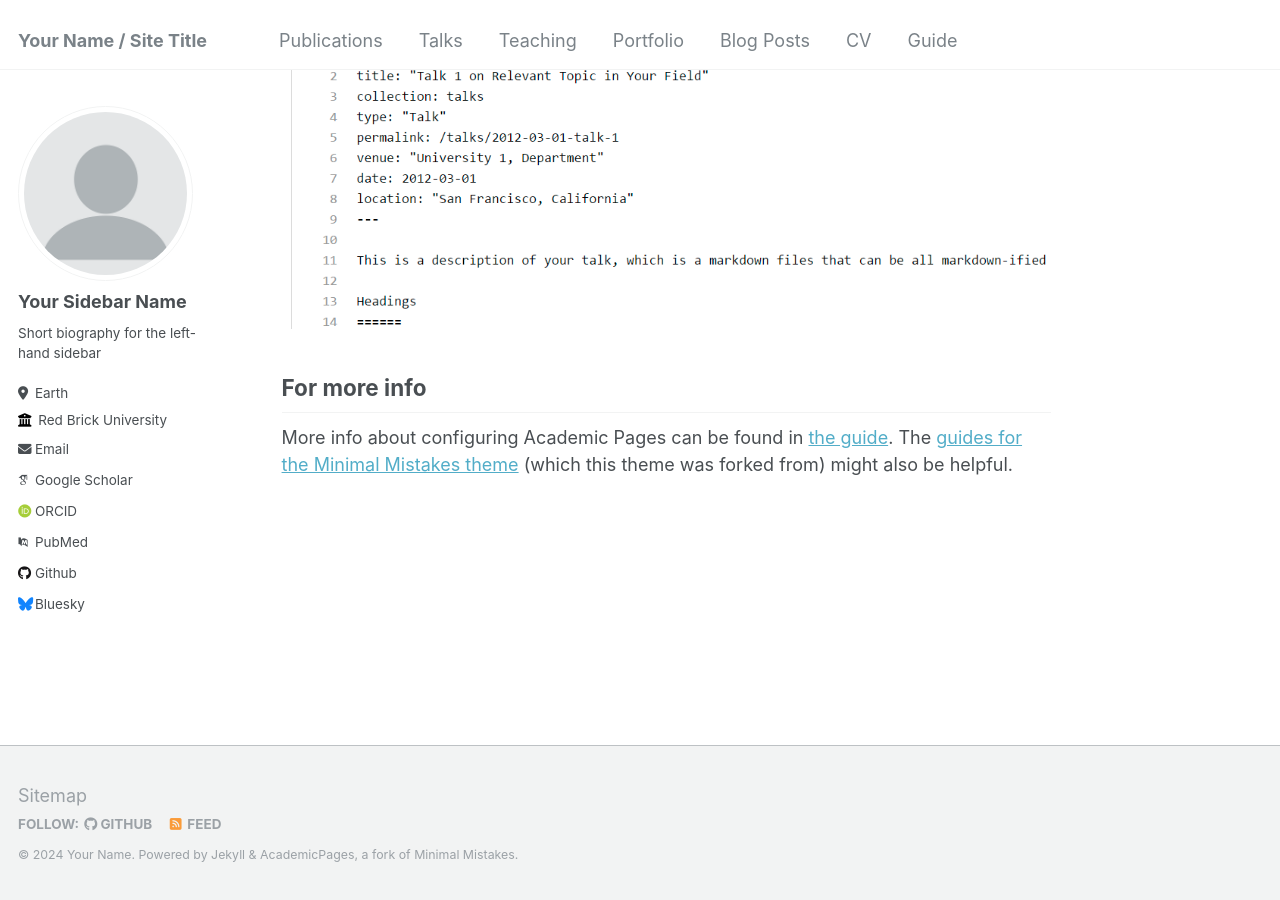
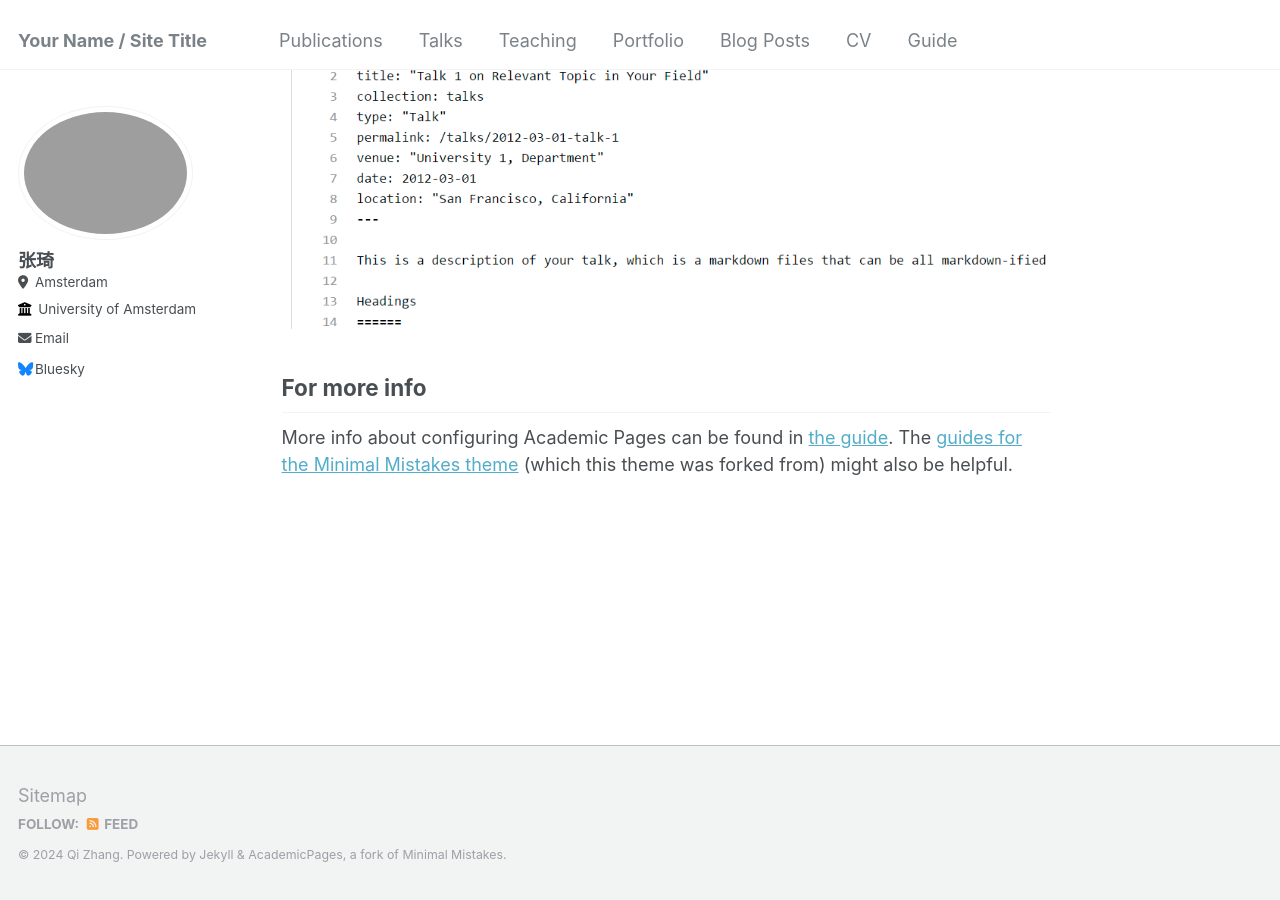
Before and after one commit to archiezq/qizhang.github.io, a Jekyll site: the page built from _pages/about.md, in a window 1280 px wide and 900 px high, scrolled down 2660 px. Built offline with Jekyll 4.4.1, drawn with Linux system fonts in a browser that asks for light colours; some web fonts are replaced.

Commit message:
Update _config.yml
initial commit

```diff
--- a/_config.yml
+++ b/_config.yml
@@ -10,7 +10,7 @@
 locale                   : "en-US"
 title                    : "Your Name / Site Title"
 title_separator          : "-"
-name                     : &name "Your Name"
+name                     : &name "Qi Zhang"
 description              : &description "personal description"
 url                      : https://academicpages.github.io # the base hostname & protocol for your site e.g. "https://mmistakes.github.io"
 baseurl                  : "" # the subpath of your site, e.g. "/blog"
@@ -21,28 +21,28 @@ repository               : "academicpages/academicpages.github.io"
 #               Additional customization can be done by editing /_includes/author-profile.html
 author:
   # Biographic information
-  avatar           : "profile.png"
-  name             : "Your Sidebar Name"
+  avatar           : #"profile.png"
+  name             : "张琦"
   pronouns         : # example: "she/her"
-  bio              : "Short biography for the left-hand sidebar"
-  location         : "Earth"
-  employer         : "Red Brick University"
+  bio              : # "Short biography for the left-hand sidebar"
+  location         : "Amsterdam"
+  employer         : "University of Amsterdam"
   uri              : # URL
-  email            : "none@example.org"
+  email            : "qizhangedu@gmail.com"
 
   # Academic websites
   arxiv            : # URL - Update with the correct link to your profile
-  googlescholar    : "https://scholar.google.com/citations?user=PS_CX0AAAAAJ"
+  googlescholar    : # "https://scholar.google.com/citations?user=PS_CX0AAAAAJ"
   impactstory      : # URL
-  orcid            : "http://orcid.org/yourorcidurl"
-  pubmed           : "https://www.ncbi.nlm.nih.gov/pubmed/?term=john+snow"
+  orcid            : # "http://orcid.org/yourorcidurl"
+  pubmed           : # "https://www.ncbi.nlm.nih.gov/pubmed/?term=john+snow"
   researchgate     : # URL
 
   # Repositories and software development
   bitbucket        : # Username - Update with your username on the site
   codepen          : # Username
   dribbble         : # Username
-  github           : "academicpages"
+  github           : # "academicpages"
   kaggle           : # Username
   stackoverflow    : # User number or user number and name (i.e., use "1" or "1/jeff-atwood")
 
```
